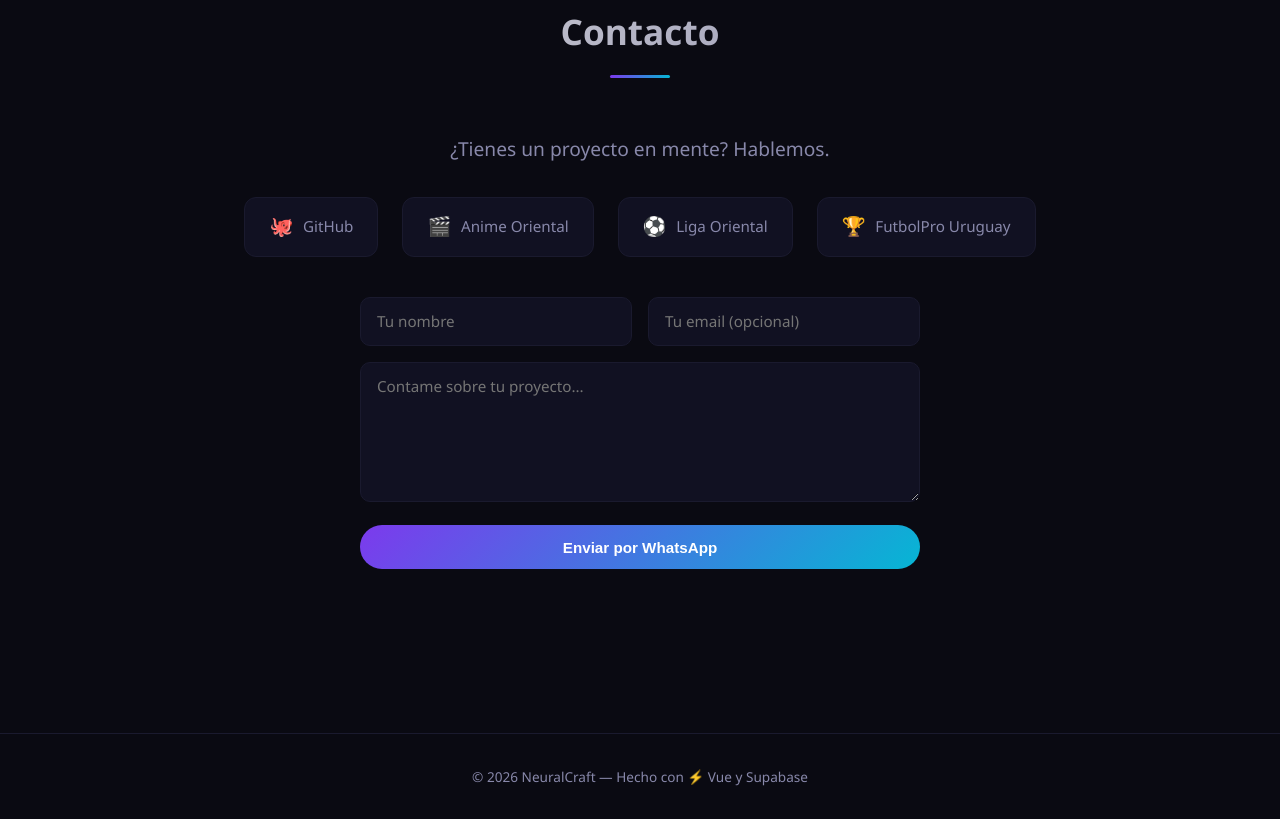
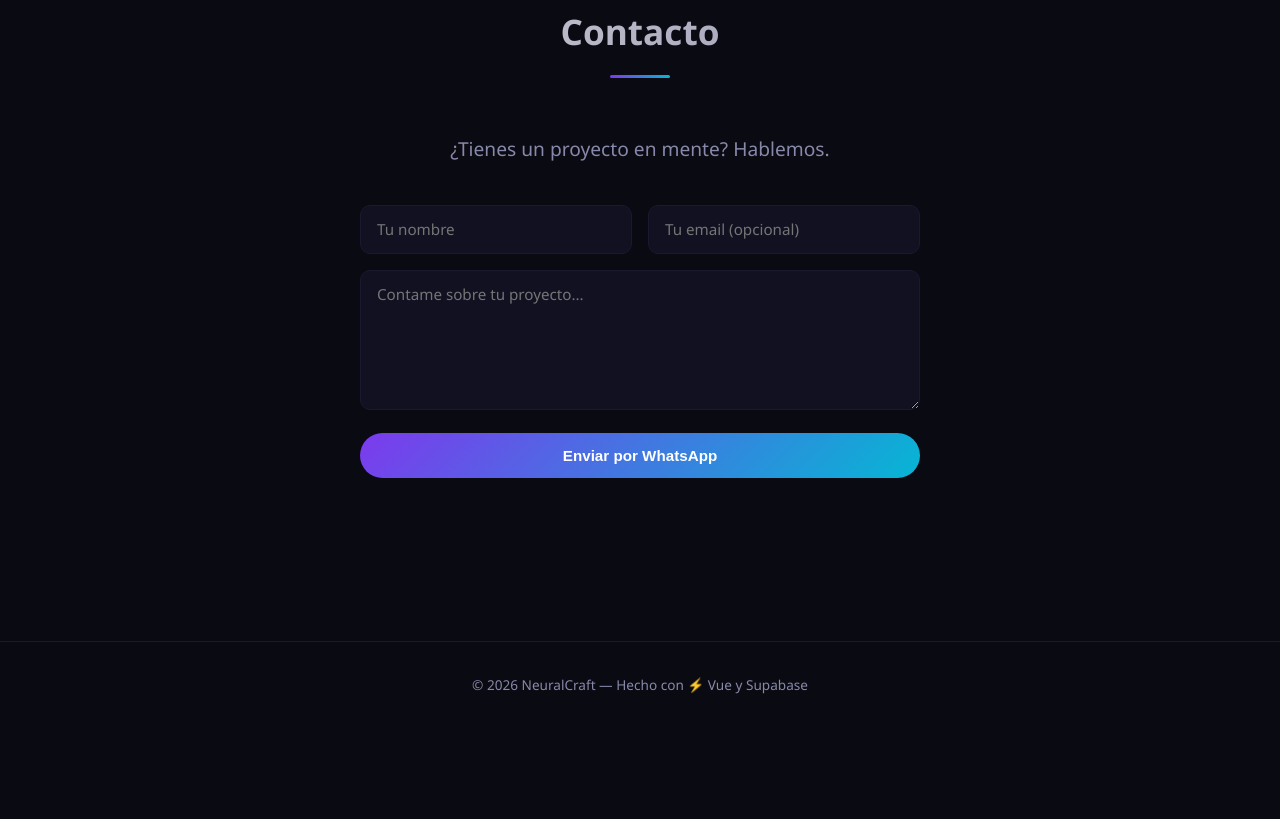
Before and after one commit to LigaOrientalok/neuralcraft, a plain HTML site: page index.html in a window 1280 px wide. Shown: the part 6068-6887 px from the top of the page. After the commit the page ends 6795 px from the top, so only its background shows below. Drawn offline with Linux system fonts and the light colour scheme; no server answers.

Commit message:
🧹 Quitar links de proyectos de la sección de contacto

```diff
--- a/index.html
+++ b/index.html
@@ -357,24 +357,6 @@
     </div>
     <div class="contact-content reveal">
       <p>¿Tienes un proyecto en mente? Hablemos.</p>
-      <div class="contact-links">
-        <a href="https://github.com/LigaOrientalok" target="_blank" rel="noopener noreferrer" class="contact-item">
-          <span class="ci-icon">🐙</span>
-          <span>GitHub</span>
-        </a>
-        <a href="https://anime-oriental.vercel.app" target="_blank" rel="noopener noreferrer" class="contact-item">
-          <span class="ci-icon">🎬</span>
-          <span>Anime Oriental</span>
-        </a>
-        <a href="https://liga-oriental-vue.vercel.app" target="_blank" rel="noopener noreferrer" class="contact-item">
-          <span class="ci-icon">⚽</span>
-          <span>Liga Oriental</span>
-        </a>
-        <a href="https://futbolprouruguay.vercel.app" target="_blank" rel="noopener noreferrer" class="contact-item">
-          <span class="ci-icon">🏆</span>
-          <span>FutbolPro Uruguay</span>
-        </a>
-      </div>
       <div class="contact-form reveal">
         <form id="contact-form" novalidate>
           <div class="form-row">
```
